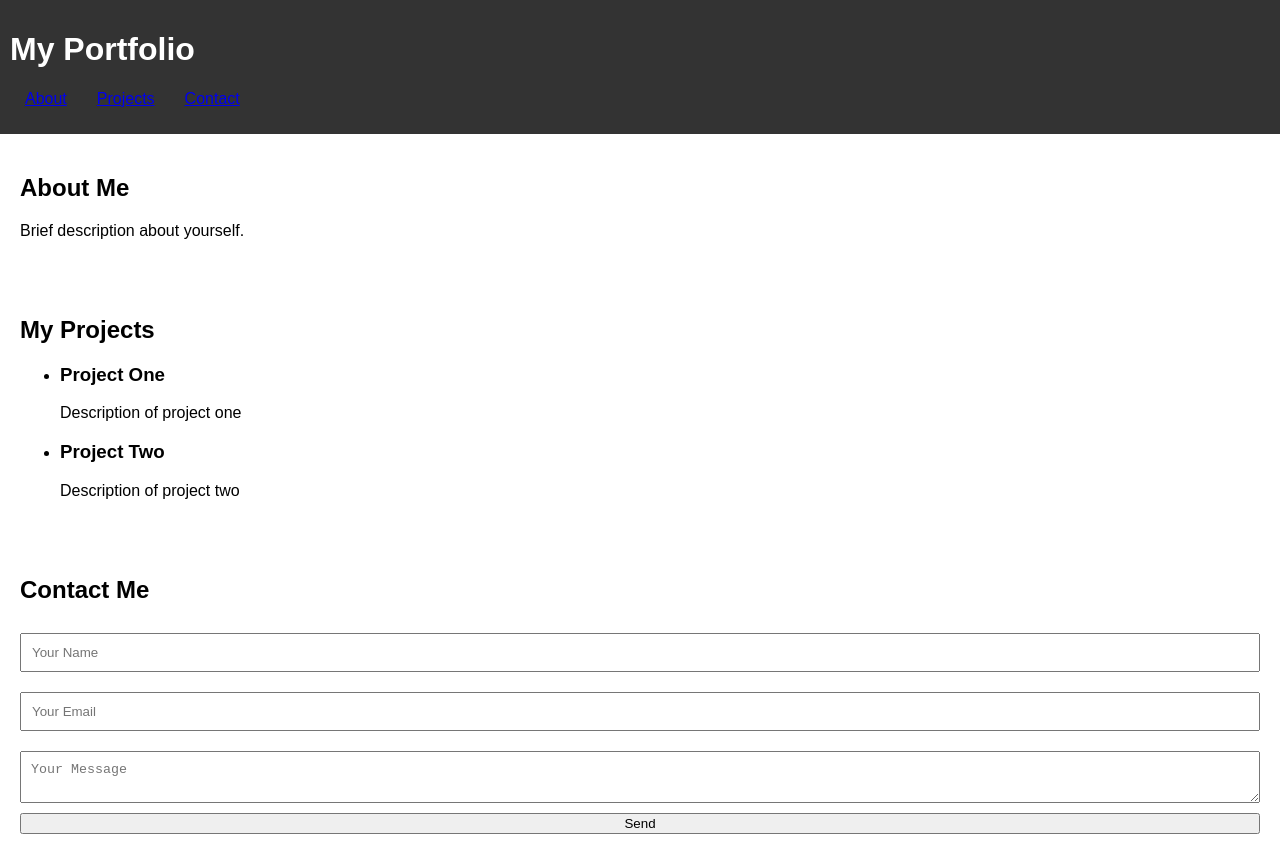
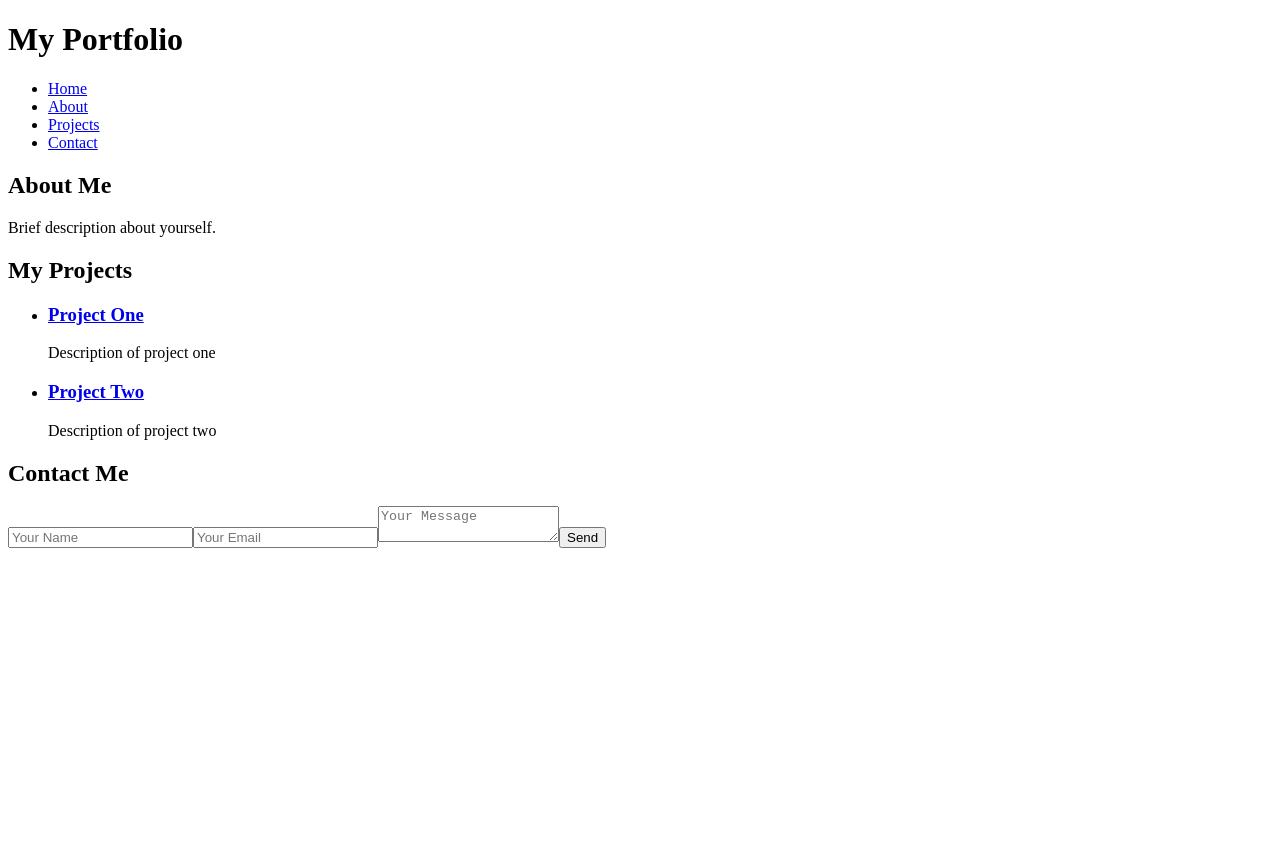
Before and after one commit to ndakalajulius/portfolio-julius, a React (Create React App) app: page / in a window 1280 px wide. After the commit the page ends 800 px from the top, so only its background shows below. Built offline with nearby package versions, Linux system fonts and the light colour scheme.

Commit message:
added other components

```diff
--- a/package.json
+++ b/package.json
@@ -8,6 +8,7 @@
     "@testing-library/user-event": "^13.5.0",
     "react": "^18.3.1",
     "react-dom": "^18.3.1",
+    "react-router-dom": "^6.27.0",
     "react-scripts": "5.0.1",
     "web-vitals": "^2.1.4"
   },
--- a/src/App.js
+++ b/src/App.js
@@ -1,19 +1,20 @@
-// src/App.js
 import React from 'react';
+import { BrowserRouter as Router, Route, Routes } from 'react-router-dom';
 import Header from './components/Header';
-import About from './components/About';
-import Projects from './components/Projects';
-import Contact from './components/Contact';
-import './styles.css';
+import Home from './pages/Home';
+import NotFound from './pages/NotFound';
+import ProjectDetail from './components/ProjectDetail';
 
 const App = () => {
   return (
-    <div>
+    <Router>
       <Header />
-      <About />
-      <Projects />
-      <Contact />
-    </div>
+      <Routes>
+        <Route path="/" element={<Home />} />
+        <Route path="/project/:id" element={<ProjectDetail />} />
+        <Route path="*" element={<NotFound />} />
+      </Routes>
+    </Router>
   );
 };
 
--- a/src/components/Header.js
+++ b/src/components/Header.js
@@ -1,5 +1,6 @@
 // src/components/Header.js
 import React from 'react';
+import { Link } from 'react-router-dom';
 
 const Header = () => {
   return (
@@ -7,6 +8,7 @@ const Header = () => {
       <h1>My Portfolio</h1>
       <nav>
         <ul>
+          <li><Link to="/">Home</Link></li>
           <li><a href="#about">About</a></li>
           <li><a href="#projects">Projects</a></li>
           <li><a href="#contact">Contact</a></li>
--- /dev/null
+++ b/src/components/ProjectDetail.js
@@ -0,0 +1,14 @@
+// src/components/ProjectDetail.js
+import React from 'react';
+
+const ProjectDetail = ({ title, description }) => {
+  return (
+    <div>
+      <h2>{title}</h2>
+      <p>{description}</p>
+      <button onClick={() => window.history.back()}>Back to Projects</button>
+    </div>
+  );
+};
+
+export default ProjectDetail;
--- a/src/components/Projects.js
+++ b/src/components/Projects.js
@@ -1,19 +1,22 @@
 // src/components/Projects.js
 import React from 'react';
+import { Link } from 'react-router-dom';
 
 const Projects = () => {
   const projects = [
-    { title: 'Project One', description: 'Description of project one' },
-    { title: 'Project Two', description: 'Description of project two' },
+    { title: 'Project One', description: 'Description of project one', id: 1 },
+    { title: 'Project Two', description: 'Description of project two', id: 2 },
   ];
 
   return (
     <section id="projects">
       <h2>My Projects</h2>
       <ul>
-        {projects.map((project, index) => (
-          <li key={index}>
-            <h3>{project.title}</h3>
+        {projects.map((project) => (
+          <li key={project.id}>
+            <Link to={`/project/${project.id}`}>
+              <h3>{project.title}</h3>
+            </Link>
             <p>{project.description}</p>
           </li>
         ))}
--- /dev/null
+++ b/src/pages/Home.js
@@ -0,0 +1,17 @@
+// src/pages/Home.js
+import React from 'react';
+import About from '../components/About';
+import Projects from '../components/Projects';
+import Contact from '../components/Contact';
+
+const Home = () => {
+  return (
+    <div>
+      <About />
+      <Projects />
+      <Contact />
+    </div>
+  );
+};
+
+export default Home;
--- /dev/null
+++ b/src/pages/NotFound.js
@@ -0,0 +1,8 @@
+// src/pages/NotFound.js
+import React from 'react';
+
+const NotFound = () => {
+  return <h2>Page Not Found</h2>;
+};
+
+export default NotFound;
```
Also changed, not shown: 1 other file (tests, documents, lock files or other folders).
